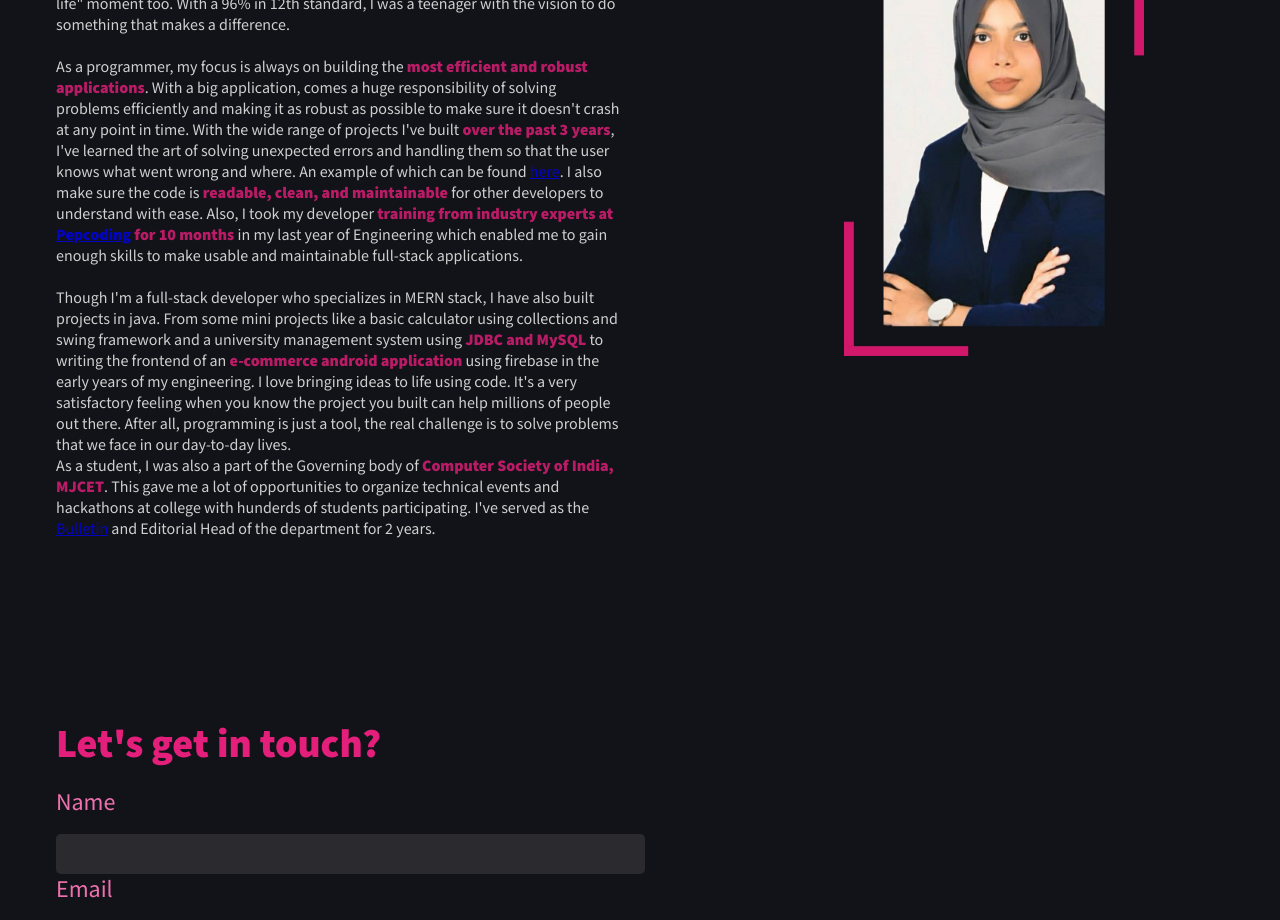
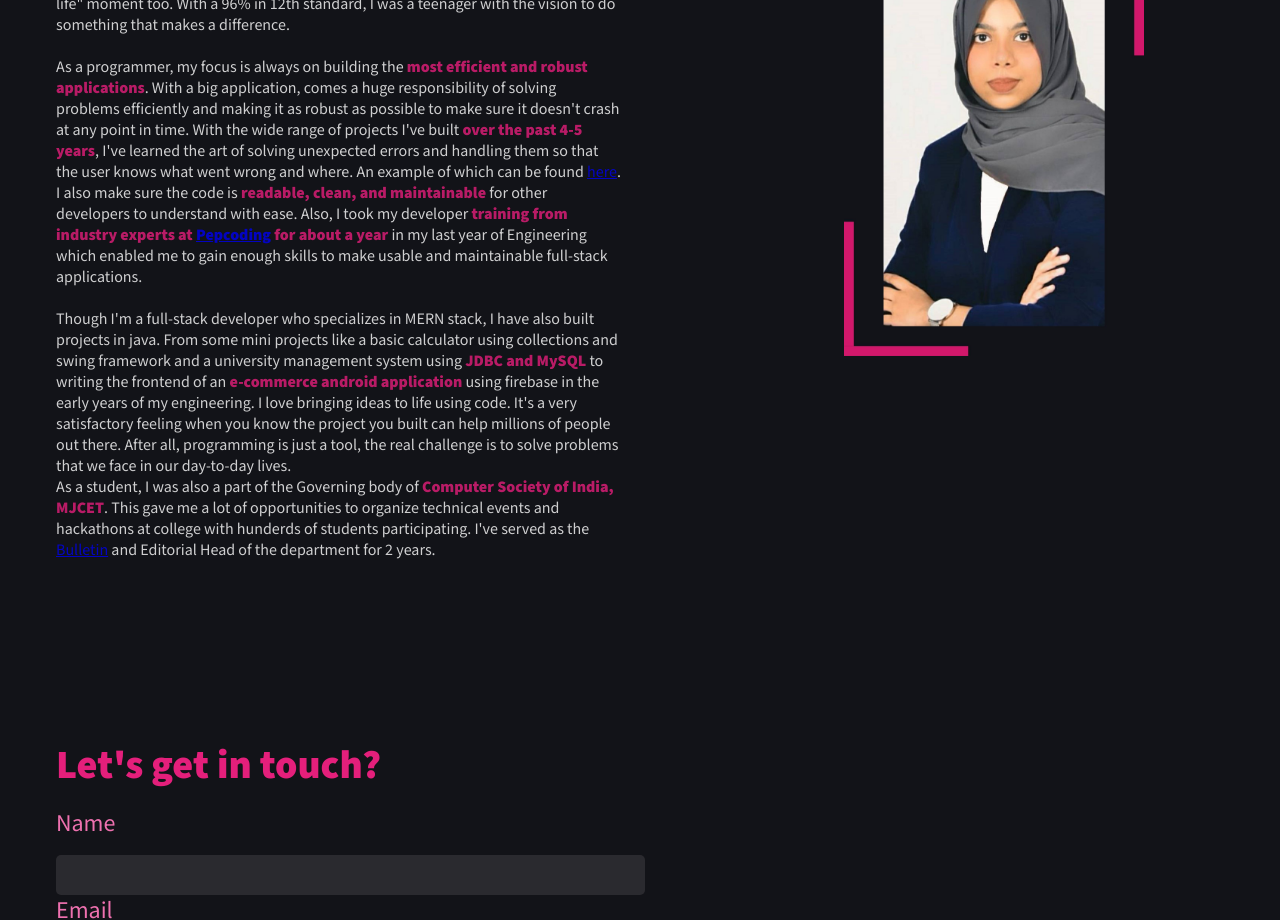
Before and after one commit to Rafath21/portfolio, a React (Create React App) app: page / in a window 1280 px wide. Shown: the part 3900-4820 px from the top of the page. Built offline with nearby package versions, Linux system fonts and the light colour scheme.

Commit message:
Updated social-links

```diff
--- a/src/Home.jsx
+++ b/src/Home.jsx
@@ -242,8 +242,8 @@ const Home = () => {
               application, comes a huge responsibility of solving problems
               efficiently and making it as robust as possible to make sure it
               doesn't crash at any point in time. With the wide range of
-              projects I've built <b>over the past 3 years</b>, I've learned the
-              art of solving unexpected errors and handling them so that the
+              projects I've built <b>over the past 4-5 years</b>, I've learned
+              the art of solving unexpected errors and handling them so that the
               user knows what went wrong and where. An example of which can be
               found{" "}
               <a
@@ -261,7 +261,7 @@ const Home = () => {
                 <a href="https://pepcoding.com/" target="_blank">
                   Pepcoding
                 </a>{" "}
-                for 10 months
+                for about a year
               </b>{" "}
               in my last year of Engineering which enabled me to gain enough
               skills to make usable and maintainable full-stack applications.
@@ -339,7 +339,10 @@ const Home = () => {
               title="Rafath's twitter"
             />
           </a>
-          <a href="https://www.linkedin.com/in/rafath-unnisa-45b0bb227/" target="_blank">
+          <a
+            href="https://www.linkedin.com/in/rafath-unnisa-45b0bb227/"
+            target="_blank"
+          >
             <img src="./linkedin-logo.png" title="Rafath's linkedIn" />
           </a>
           <a href="https://www.instagram.com/ob_liv_ious71/" target="_blank">
```
